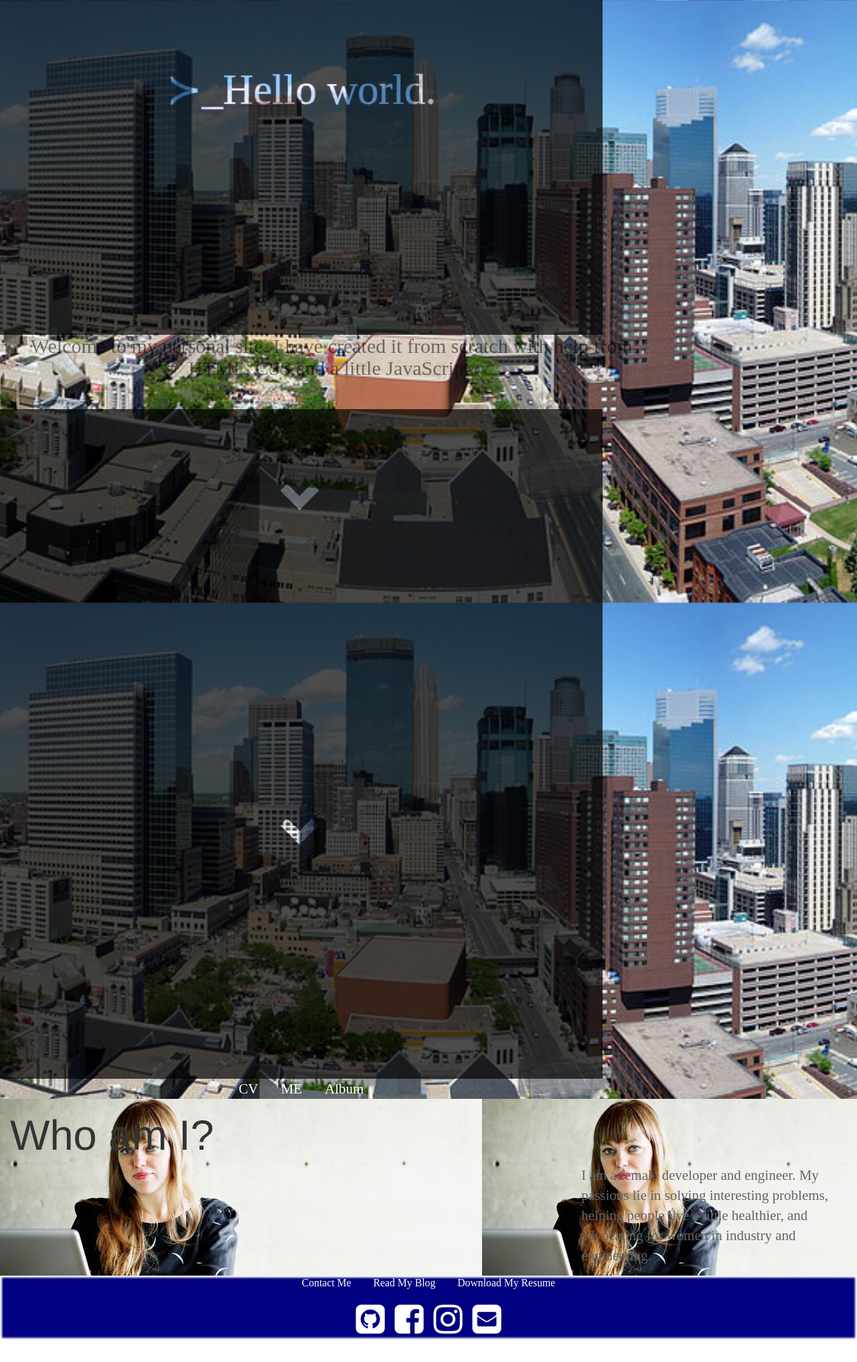
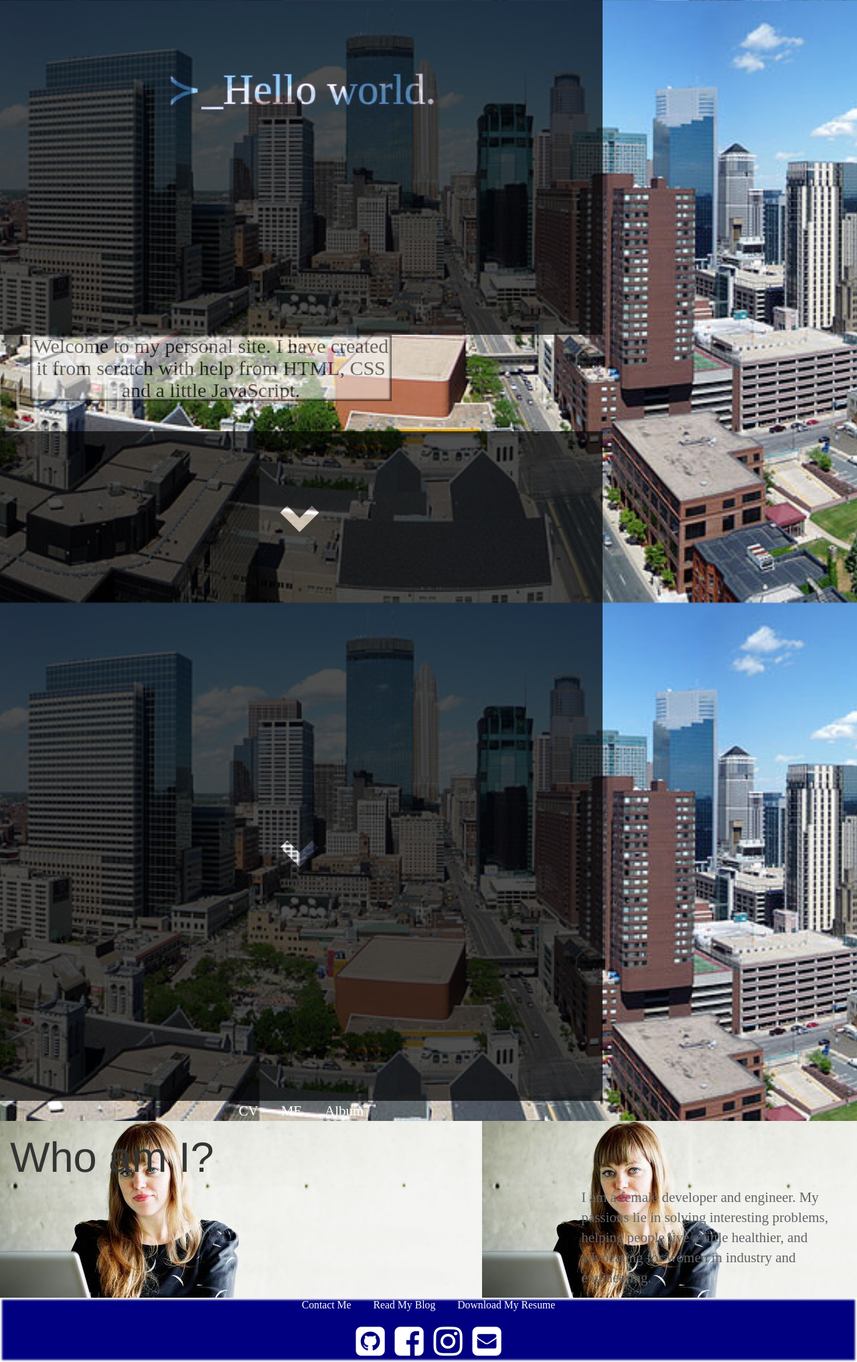
Before and after one commit to pfrank7/pfrank7.github.io, a Jekyll site: the page built from index.html, in a window 1280 px wide. Shown: the whole page at 67% size. Built offline with Jekyll 4.4.1, drawn with Linux system fonts in a browser that asks for light colours; nearby versions of some CDN libraries; before the commit the page ends 2001 px from its top, so only the background shows below that.

Commit message:
Update index.html

```diff
--- a/index.html
+++ b/index.html
@@ -23,8 +23,8 @@ title: Paige Frank
     margin: 5%;
     color:black;
     opacity: .5; margin-top:0px; background-color: white;
-    mix-blend-mode: multiply;
-    width:100%;
+    width:60%;
+    box-shadow: 0 0 3px 3px black inset;
 }
 .paige {
 	background-image: url("../photos/tmpGirl.jpg");
```
